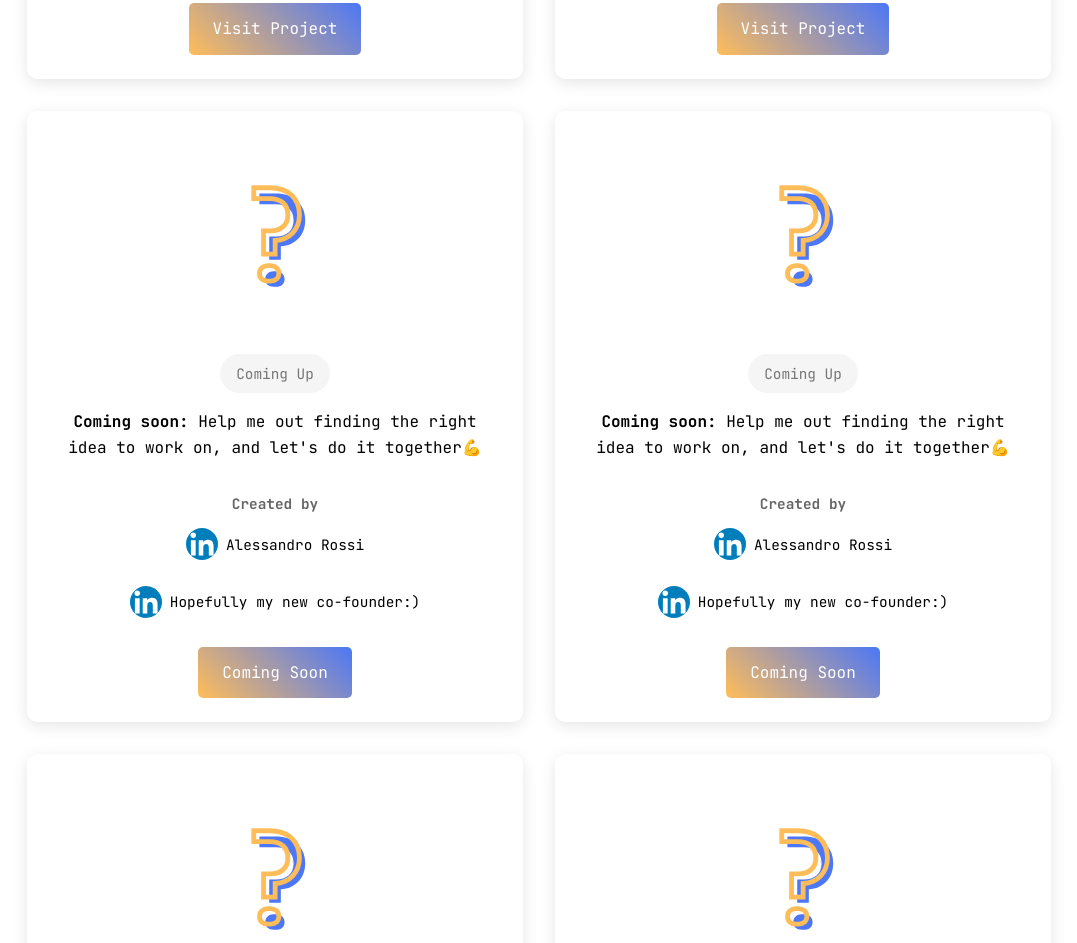
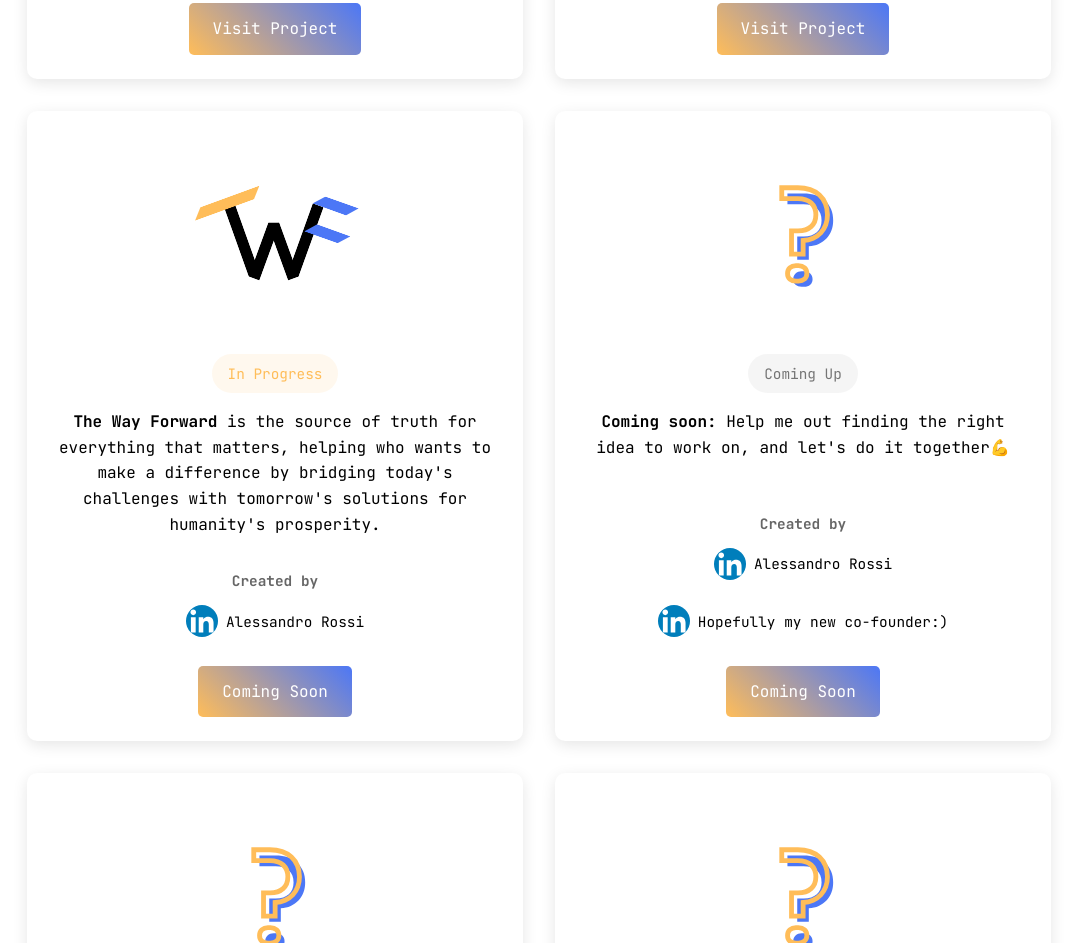
Before and after one commit to alessandroredrouge/6_Cleantech_AI_Startups_in_6_Months, a plain HTML site: page static-site/index.html in a window 1280 px wide. Shown: the part 3023-3966 px from the top of the page, without its empty margins (101-1178 px from the left). Drawn offline with Linux system fonts and the light colour scheme.

Commit message:
Update The Way Forward startup details and logo

```diff
--- a/static-site/index.html
+++ b/static-site/index.html
@@ -146,13 +146,13 @@
 
             <div class="startup-item">
                 <div class="startup-logo">
-                    <img src="images/Misterious Startup.svg" alt="Startup 3 Logo">
+                    <img src="images/The Way Forward - Logo Circular.svg" alt="Startup 3 Logo">
                 </div>
-                <div class="startup-status coming-up">
-                    <span>Coming Up</span>
+                <div class="startup-status in-progress">
+                    <span>In Progress</span>
                 </div>
                 <p class="startup-description">
-                    <strong>Coming soon:</strong> Help me out finding the right idea to work on, and let's do it together💪
+                    <strong>The Way Forward</strong> is the source of truth for everything that matters, helping who wants to make a difference by bridging today's challenges with tomorrow's solutions for humanity's prosperity.
                 </p>
                 <div class="startup-authors">
                     <h4>Created by</h4>
@@ -163,10 +163,7 @@
                                 <span>Alessandro Rossi</span>
                             </a>
                         </div>
-                        <a href="https://www.linkedin.com" target="_blank" class="author-link">
-                            <img src="images/LinkedIn_icon.svg" alt="LinkedIn">
-                            <span>Hopefully my new co-founder:)</span>
-                        </a>
+
                     </div>
                 </div>
                 <a href="#" class="startup-button">Coming Soon</a>
```
Also changed, not shown: static-site/images/The Way Forward - Logo Circular.svg (added).
